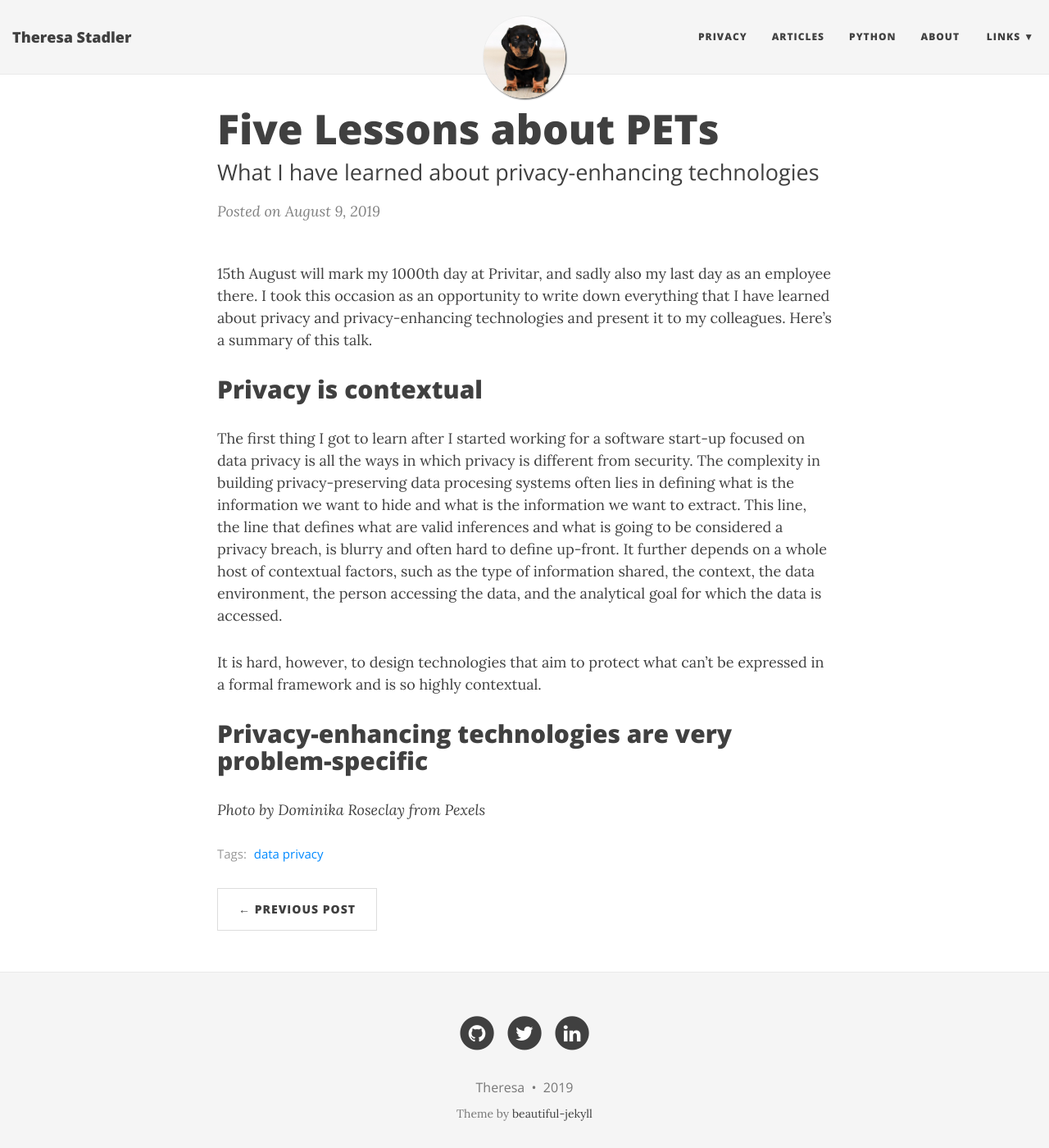
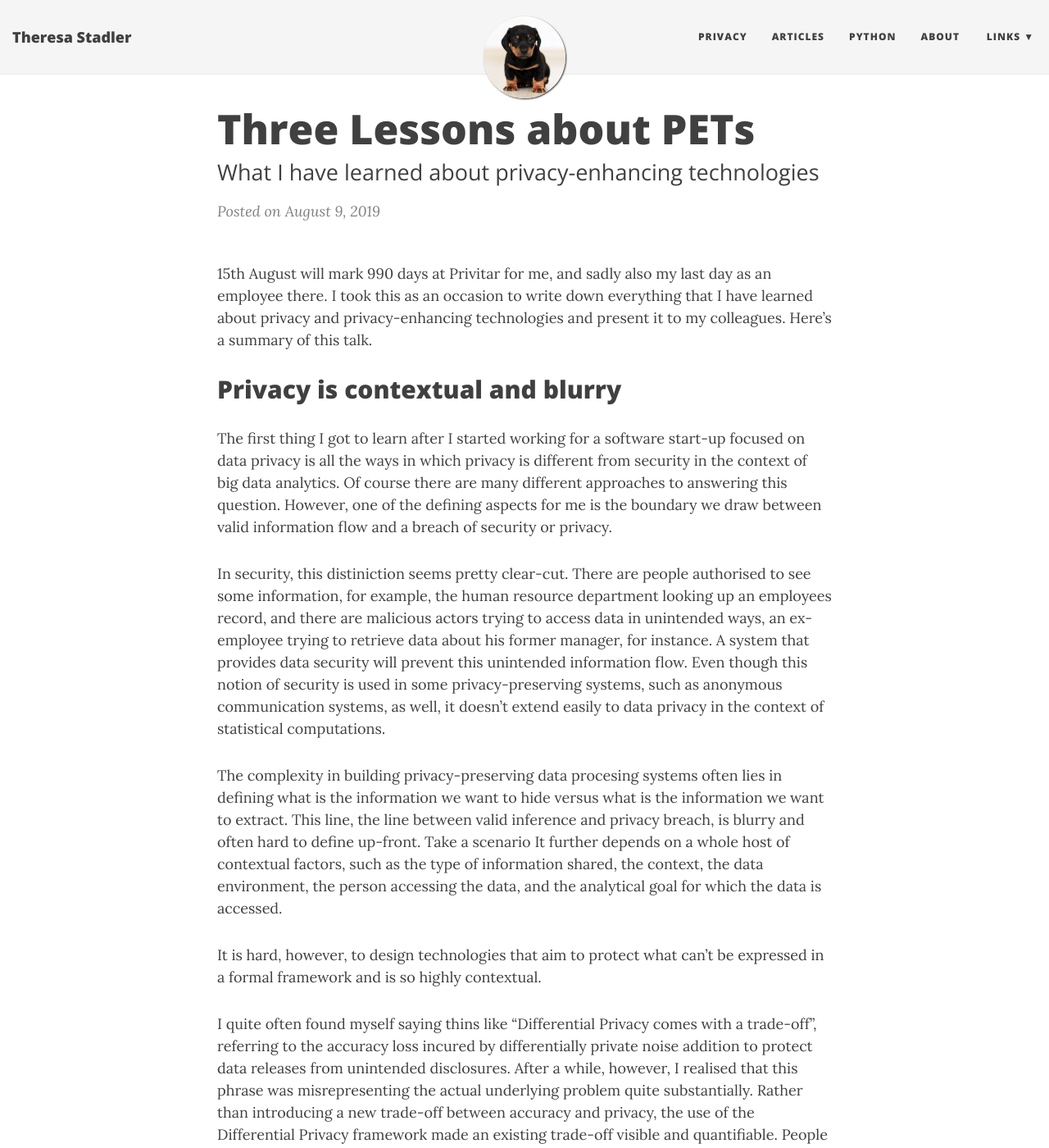
Before and after one commit to reslbesl/theresa.github.io, a Jekyll site: the page built from _posts/2019-08-09-pets-lessons.md, in a window 1280 px wide and 1400 px high. Shown: the whole window at 82% size. Built offline with Jekyll 4.4.1, drawn with Linux system fonts in a browser that asks for light colours; nearby versions of some CDN libraries; some of the changed text lies outside the part shown.

Commit message:
Update post

```diff
--- a/_posts/2019-08-09-pets-lessons.md
+++ b/_posts/2019-08-09-pets-lessons.md
@@ -1,26 +1,30 @@
 ---
 layout: post
-title: Five Lessons about PETs
+title: Three Lessons about PETs
 subtitle: What I have learned about privacy-enhancing technologies
 image: /img/pets.jpg
 tags: [data privacy]
 ---
 
-15th August will mark my 1000th day at Privitar, and sadly also my last day as an employee there.
-I took this occasion as an opportunity to write down everything that I have learned about privacy and privacy-enhancing technologies and present it to my colleagues.
+15th August will mark 990 days at Privitar for me, and sadly also my last day as an employee there.
+I took this as an occasion to write down everything that I have learned about privacy and privacy-enhancing technologies and present it to my colleagues.
 Here's a summary of this talk.
 
-Privacy is contextual
+Privacy is contextual and blurry
 ---
-The first thing I got to learn after I started working for a software start-up focused on data privacy is all the ways in which privacy is different from security.
-The complexity in building privacy-preserving data procesing systems often lies in defining what is the information we want to hide and what is the information we want to extract.
-This line, the line that defines what are valid inferences and what is going to be considered a privacy breach, is blurry and often hard to define up-front.
+The first thing I got to learn after I started working for a software start-up focused on data privacy is all the ways in which privacy is different from security in the context of big data analytics. Of course there are many different approaches to answering this question. However, one of the defining aspects for me is the boundary we draw between valid information flow and a breach of security or privacy.
+
+In security, this distiniction seems pretty clear-cut. There are people authorised to see some information, for example, the human resource department looking up an employees record, and there are malicious actors trying to access data in unintended ways, an ex-employee trying to retrieve data about his former manager, for instance. A system that provides data security will prevent this unintended information flow. Even though this notion of security is used in some privacy-preserving systems, such as anonymous communication systems, as well, it doesn’t extend easily to data privacy in the context of statistical computations.
+
+The complexity in building privacy-preserving data procesing systems often lies in defining what is the information we want to hide versus what is the information we want to extract. This line, the line between valid inference and privacy breach, is blurry and often hard to define up-front. Take a scenario
 It further depends on a whole host of contextual factors, such as the type of information shared, the context, the data environment, the person accessing the data, and the analytical goal for which the data is accessed.
 
 It is hard, however, to design technologies that aim to protect what can't be expressed in a formal framework and is so highly contextual.
 
+I quite often found myself saying thins like “Differential Privacy comes with a trade-off”, referring to the accuracy loss incured by differentially private noise addition to protect data releases from unintended disclosures. After a while, however, I realised that this phrase was misrepresenting the actual underlying problem quite substantially. Rather than introducing a new trade-off between accuracy and privacy, the use of the Differential Privacy framework made an existing trade-off visible and quantifiable. People got so used to this framing of the story because for a long time data was considered a free-of-cost resource that could be freely shared without any additional costs. Only after a while, and thanks to the great work of people like Latanya Sweeney and Cynthia Dwork, people started to understand that there was a cost, paid by loss of privacy. PETs alleviate the trade-off
+
+
 Privacy-enhancing technologies are very problem-specific
 ---
 
-
 *Photo by Dominika Roseclay from Pexels*
```
